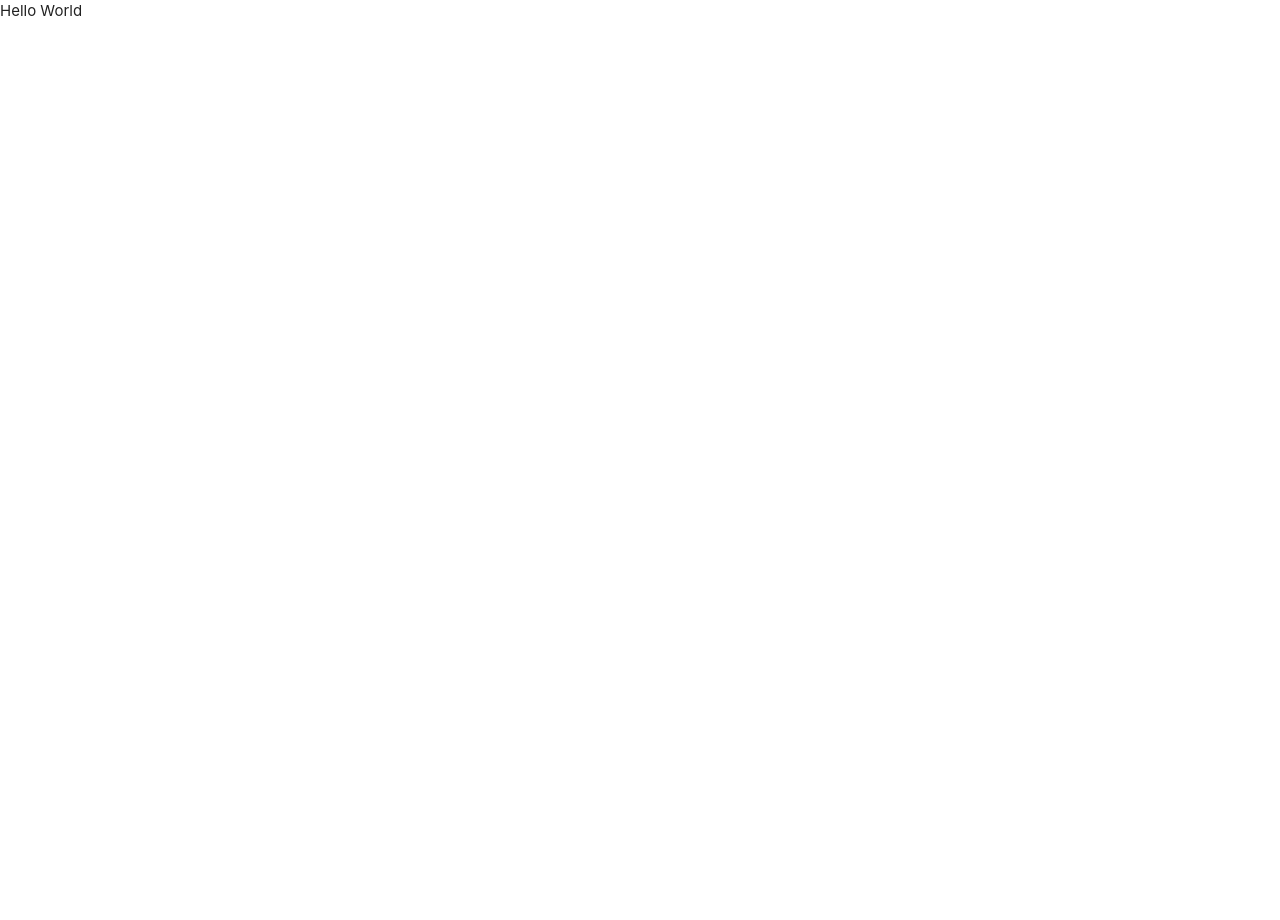
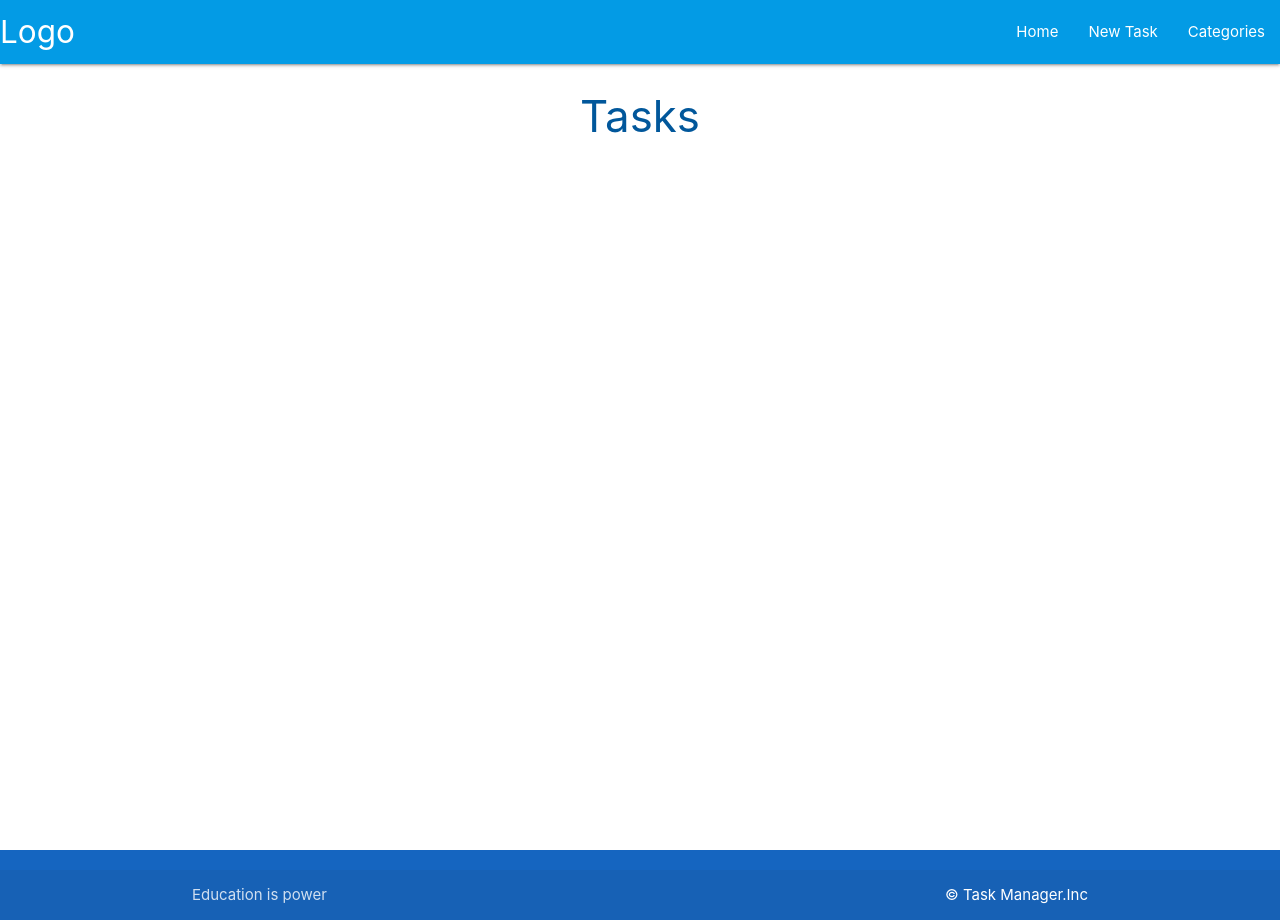
Before and after one commit to MBilalQureshi/taskmanager-app-flask-postgres, a Flask app: page / in a window 1280 px wide. Before the commit the page is almost empty. Run offline with Flask 3, Linux system fonts and the light colour scheme.

Commit message:
Use materialize and add header, main and footer and reroute home

```diff
--- a/taskmanager/routes.py
+++ b/taskmanager/routes.py
@@ -6,4 +6,4 @@
 
 @app.route("/")
 def home():
-    return render_template("base.html")
+    return render_template("tasks.html")
--- /dev/null
+++ b/taskmanager/static/css/style.css
@@ -0,0 +1,9 @@
+body {
+    display: flex;
+    min-height: 100vh;
+    flex-direction: column;
+  }
+
+  main {
+    flex: 1 0 auto;
+  }
--- /dev/null
+++ b/taskmanager/static/js/script.js
@@ -0,0 +1,4 @@
+document.addEventListener('DOMContentLoaded', function() {
+    let sidenav = document.querySelectorAll('.sidenav');
+    M.Sidenav.init(elems, options);
+  });
--- a/taskmanager/templates/base.html
+++ b/taskmanager/templates/base.html
@@ -3,13 +3,49 @@
 <head>
     <meta charset="UTF-8">
     <meta name="viewport" content="width=device-width, initial-scale=1.0">
-    <!-- Compiled and minified CSS -->
+    <!-- Font awesome cdn link from https://cdnjs.com/libraries/font-awesome -->
+    <link rel="stylesheet" href="https://cdnjs.cloudflare.com/ajax/libs/font-awesome/6.4.2/css/all.min.css" integrity="sha512-z3gLpd7yknf1YoNbCzqRKc4qyor8gaKU1qmn+CShxbuBusANI9QpRohGBreCFkKxLhei6S9CQXFEbbKuqLg0DA==" crossorigin="anonymous" referrerpolicy="no-referrer" />
+    <!-- Materialize Compiled and minified CSS -->
     <link rel="stylesheet" href="https://cdnjs.cloudflare.com/ajax/libs/materialize/1.0.0/css/materialize.min.css" type="text/css">
     <link rel="stylesheet" href="{{ url_for('static', filename='css/style.css') }}" type="text/css">
     <title>Task Manager</title>
 </head>
 <body>
-    Hello World
+    <header>
+        <nav class="light-blue darken-1">
+            <div class="nav-wrapper">
+              <a href="{{ url_for('home') }}" class="brand-logo">Logo</a>
+              <a href="#" data-target="mobile-demo" class="sidenav-trigger"><i class="fas fa-bars"></i></a>
+              <ul class="right hide-on-med-and-down">
+                <li><a href="{{ url_for('home') }}">Home</a></li>
+                <li><a href="">New Task</a></li>
+                <li><a href="">Categories</a></li>
+
+              </ul>
+            </div>
+          </nav>
+
+          <ul class="sidenav" id="mobile-demo">
+            <li><a href="{{ url_for('home') }}">Home</a></li>
+            <li><a href="">New Task</a></li>
+            <li><a href="">Categories</a></li>
+          </ul>
+    </header>
+
+    <main class="container">
+        {% block content %}
+        {% endblock %}
+    </main>
+
+    <footer class="page-footer blue darken-3">
+        <div class="footer-copyright">
+          <div class="container">
+          Education is power
+          <a class="white-text right" href="https://github.com/MBilalQureshi/taskmanager-app-flask-postgres">&copy; Task Manager.Inc</a>
+          </div>
+        </div>
+      </footer>
+
     <!-- Compiled and minified JavaScript -->
     <script src="https://cdnjs.cloudflare.com/ajax/libs/materialize/1.0.0/js/materialize.min.js"></script>
     <script src="{{ url_for('static', filename='js/script.js') }}"></script>
--- /dev/null
+++ b/taskmanager/templates/tasks.html
@@ -0,0 +1,6 @@
+{% extends "base.html" %}
+{% block content %}
+
+<h3 class="light-blue-text text-darken-4 center-align">Tasks</h3>
+
+{% endblock %}
```
Also changed, not shown: taskmanager/templates/static/css/style.css (deleted), taskmanager/templates/static/js/script.js (deleted).
